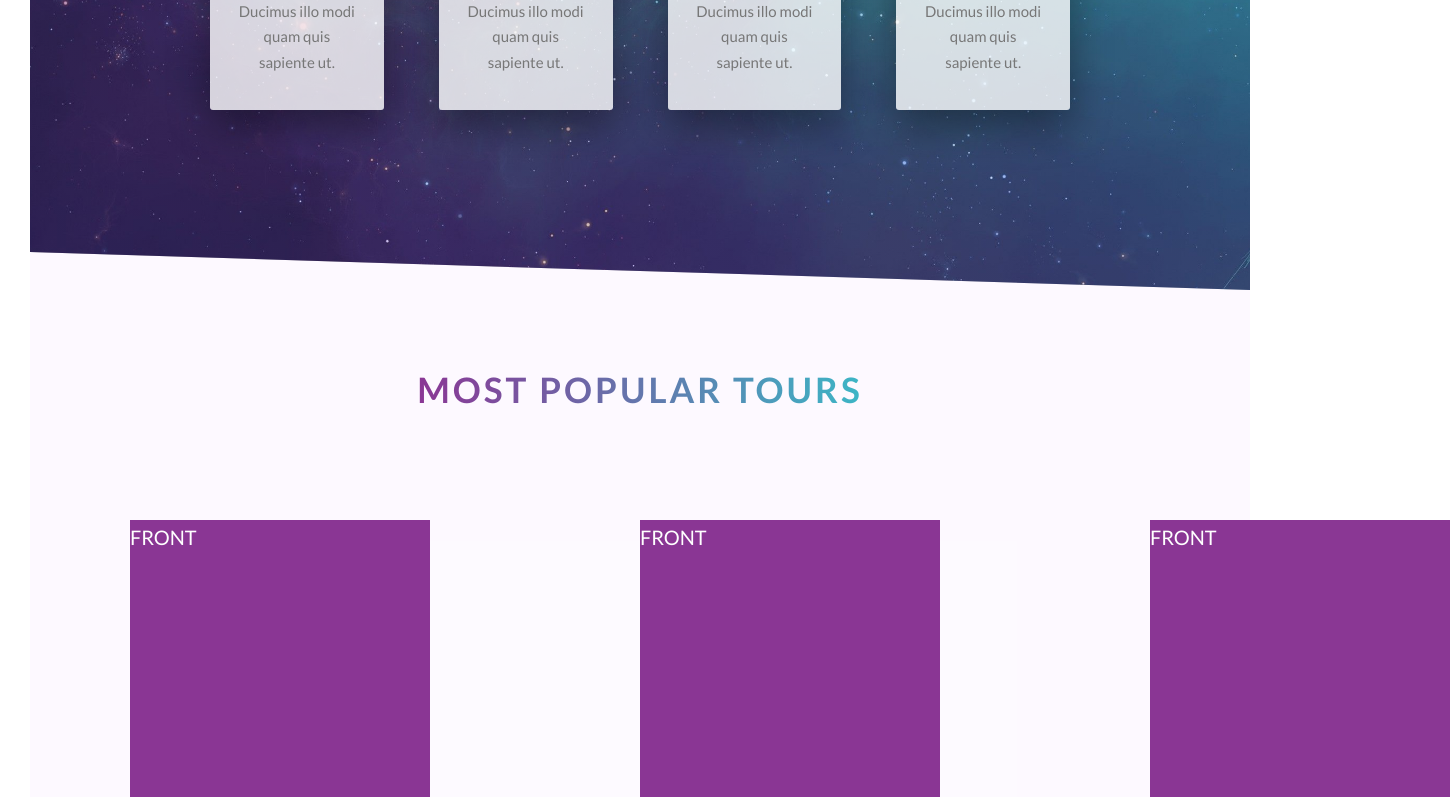
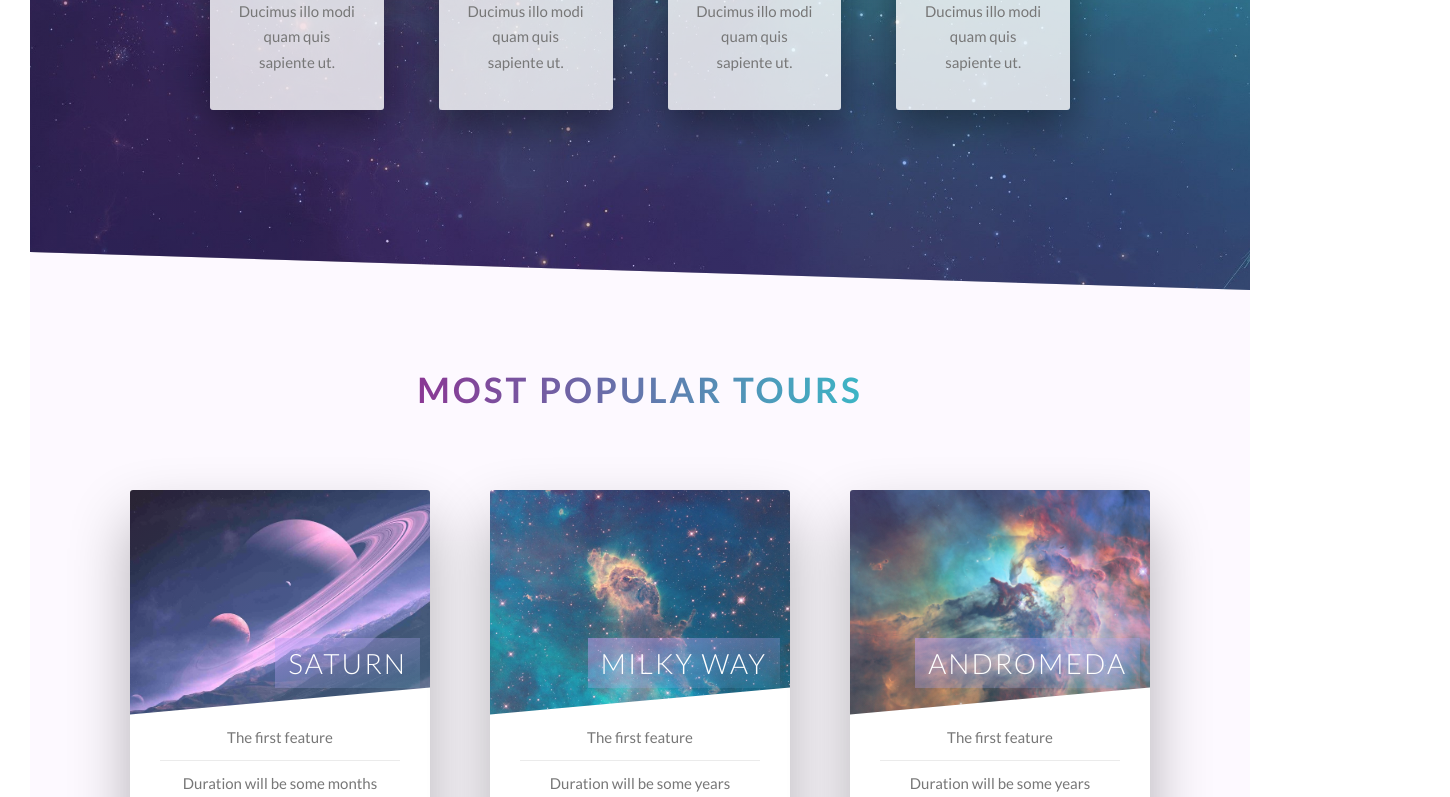
Before and after one commit to Sergei-Vorfolomeev/orbita-project, a React (Create React App) app: page / in a window 1280 px wide. Shown: the part 2000-2797 px from the top of the page, 1450 px wide, since content can reach past the window. Built offline with nearby package versions, Linux system fonts and the light colour scheme.

Commit message:
tour section - front part

```diff
--- a/src/components/About.tsx
+++ b/src/components/About.tsx
@@ -5,9 +5,14 @@ import star from "../img/sun.jpg";
 import {Title} from "./common/Title";
 
 export const About = () => {
+
+    const titleStyleMarginBottomBig = {
+        marginBottom: '10rem'
+    }
+
     return (
         <section className={'section-about'}>
-            <Title text={'Exiting tours for adventurous people'}/>
+            <Title text={'Exiting tours for adventurous people'} style={titleStyleMarginBottomBig}/>
             <div className="container">
                 <div className="text-container">
                     <h3 className="heading-tertiary u-margin-bottom-small">
--- a/src/components/SectionTours.tsx
+++ b/src/components/SectionTours.tsx
@@ -1,15 +1,47 @@
 import React from 'react';
 import {Title} from "./common/Title";
 import {Tour} from "./common/Tour";
+import saturn from '../img/saturn.jpeg'
+import jupiter from '../img/galaxy.jpg'
+import andromeda from '../img/WallpaperDog-5560400.jpg'
 
 export const SectionTours = () => {
+
+    const color1 = 'rgba(198, 163, 250, 0.2)';
+    const color2 = 'rgba(78, 214, 231, 0.3)'
+    const color3 = 'rgba(121,78,231,0.3)'
+    const color4 = 'rgba(78,231,208,0.3)'
+
+    const saturnTourStyles = {
+        backgroundImage: `linear-gradient(to right bottom, ${color1}, ${color2}), url(${saturn})`
+        // linear-gradient(to right bottom, ${color1}, ${color2}),
+        //`url(${saturn})`,
+    }
+    const milkyWayTourStyles = {
+        backgroundImage: `linear-gradient(to right bottom, ${color3}, ${color4}), url(${jupiter})`
+        // linear-gradient(to right bottom, ${color3}, ${color4}),
+        //`url(${saturn})`,
+    }
+    const andromedaTourStyles = {
+        backgroundImage: `linear-gradient(to right bottom, ${color3}, ${color4}), url(${andromeda})`
+        // linear-gradient(to right bottom, ${color3}, ${color4}),
+        //`url(${saturn})`,
+    }
+    const titleStyleMarginBottomMedium = {
+        marginBottom: '70px'
+    }
+
+    const saturnTourDetails = ['The first feature', 'Duration will be some months', 'Visit Saturn\'s moons', 'Explore Saturn\'s rings', 'minus optio porro reiciendis unde vero']
+    const milkyWayTourDetails = ['The first feature', 'Duration will be some years', 'Visit other star system', 'Explore our galaxy', 'minus optio porro reiciendis unde vero']
+    const andromedaTourDetails = ['The first feature', 'Duration will be some years', 'Visit other star system', 'Explore our galaxy', 'minus optio porro reiciendis unde vero']
+
     return (
         <section className={'section-tours'}>
-            <Title text={'Most popular tours'}/>
+            <Title text={'Most popular tours'} style={titleStyleMarginBottomMedium}/>
             <div className="container">
-                <Tour/>
-                <Tour/>
-                <Tour/>
+                <Tour title={'Saturn'} style={saturnTourStyles} details={saturnTourDetails}/>
+                <Tour title={'Milky way'} style={milkyWayTourStyles} details={milkyWayTourDetails}/>
+                <Tour title={'Andromeda'} style={andromedaTourStyles} details={andromedaTourDetails}/>
             </div>
         </section>
     );
--- a/src/components/common/Title.tsx
+++ b/src/components/common/Title.tsx
@@ -2,11 +2,12 @@ import React from 'react';
 
 type TitlePropsType = {
     text: string
+    style: {marginBottom: string}
 }
 
 export const Title = (props: TitlePropsType) => {
     return (
-        <div className={"u-center-text u-margin-bottom-big"}>
+        <div className={"u-center-text"} style={props.style}>
             <h2 className={"heading-secondary"}>
                 {props.text}
             </h2>
--- a/src/components/common/Tour.tsx
+++ b/src/components/common/Tour.tsx
@@ -1,10 +1,30 @@
 import React from 'react';
 
-export const Tour = () => {
+type TourPropsType = {
+    title: string
+    style: {backgroundImage: string}
+    details: string[]
+}
+
+export const Tour = (props: TourPropsType) => {
     return (
         <div className={'card'}>
             <div className="card__side card__side--front">
-                FRONT
+                <div className="card__picture" style={props.style}>
+
+                </div>
+                <h4 className="card__heading">
+                    <span className="card__heading-span">{props.title}</span>
+                </h4>
+                <div className="card__details">
+                    <ul>
+                        {props.details.map((el, index) => {
+                            return (
+                                <li key={index}>{el}</li>
+                            )
+                        })}
+                    </ul>
+                </div>
             </div>
             <div className="card__side card__side--back">
                 BACK
--- a/src/sass/abstracts/_variables.scss
+++ b/src/sass/abstracts/_variables.scss
@@ -2,10 +2,13 @@
 $color-gradient-start: rgba(255, 125, 125, 0.66);
 $color-gradient-end: rgba(169, 120, 206, 0.3);
 $color-white: #fff;
+
 $color-grey: #555;
 $color-grey-light-1: rgba(253, 248, 255, 0.78);
+$color-grey-light-2: #eee;
+
 $color-black: #000;
-$color-primary: rgba(113, 12, 125, 0.82);
+$color-primary: rgba(113, 13, 125, 0.82);
 $color-secondary: rgba(56, 180, 196, 0.98);
 
 
--- a/src/sass/base/_utilities.scss
+++ b/src/sass/base/_utilities.scss
@@ -4,6 +4,9 @@
 .u-margin-bottom-big {
   margin-bottom: 10rem;
 }
+.u-margin-bottom-medium {
+  margin-bottom: 7rem;
+}
 .u-margin-bottom-small {
   margin-bottom: 1.5rem;
 }
--- a/src/sass/components/_card.scss
+++ b/src/sass/components/_card.scss
@@ -1,31 +1,36 @@
 .card {
- // position: relative;
- // height: 50rem;
+  position: relative;
+  height: 50rem;
   perspective: 150rem;
   -moz-perpective: 150rem;
+  width: 30rem;
 
   &__side {
     height: 50rem;
-    color: #fff;
-    font-size: 2rem;
-    transition: all .8s ease;
-    position: absolute;
-    top: 0;
-    left: 0;
+    transition: all 0.8s ease;
     backface-visibility: hidden;
-    width: 300px;
+    width: 100%;
+    border-radius: 3px;
+    box-shadow: 0 3rem 6rem rgba($color-black, 0.3);
+    overflow: hidden;
 
     &--front {
-      background-color: $color-primary;
+      background-color: $color-white;
     }
 
     &--back {
-      background-color: $color-secondary;
-     transform: rotateY(180deg);
+      background-image: linear-gradient(
+                      to right bottom,
+                      rgba($color-primary, 0.8),
+                      rgba($color-secondary, 0.7));
+      transform: rotateY(180deg);
+      position: absolute;
+      top: 0;
+      left: 0;
     }
   }
 
-  &:hover &__side--front  {
+  &:hover &__side--front {
     background-color: $color-primary;
     transform: rotateY(180deg);
   }
@@ -34,4 +39,58 @@
     background-color: $color-secondary;
     transform: rotateY(360deg);
   }
+
+  .card__picture {
+    height: 45%;
+    //background-image: linear-gradient(
+    //                to right bottom,
+    //                rgba(198, 163, 250, .2),
+    //                #4ED6E772);
+    //url("../../img/saturn.jpeg");
+    background-size: cover;
+    background-position: center;
+    background-blend-mode: screen;
+    clip-path: polygon(0 0, 100% 0, 100% 88%, 0 100%);
+  }
+
+  .card__heading {
+    text-align: right;
+    font-size: 2.8rem;
+    font-weight: 300;
+    text-transform: uppercase;
+    letter-spacing: 2px;
+    color: $color-white;
+    position: absolute;
+    top: 15rem;
+    right: 1rem;
+    box-decoration-break: clone;
+  }
+
+  .card__heading-span {
+    background-image: linear-gradient(
+                    to right bottom,
+                    rgba(198, 163, 250, .5),
+                    rgba(rgba(78, 214, 231, 0.45), 0.1));
+    padding: 0.8rem 1.3rem;
+  }
+
+  .card__details {
+
+    ul {
+      list-style: none;
+      width: 80%;
+      margin: 0 auto;
+    }
+
+    li {
+      text-align: center;
+      font-size: 1.5rem;
+      padding: 1rem;
+
+      &:not(:last-child) {
+        border-bottom: 1px solid rgba(black, 0.08);
+      }
+    }
+
+  }
 }
--- a/src/sass/components/_feature.scss
+++ b/src/sass/components/_feature.scss
@@ -15,7 +15,6 @@
   &:hover {
     transform: translateY(-1rem) scale(1.03);
     box-shadow: 0 3rem 6rem rgba($color-black, 0.4);
-
   }
 
   &__icon {
--- a/src/sass/pages/_home.scss
+++ b/src/sass/pages/_home.scss
@@ -36,4 +36,10 @@
   height: 110vh;
   margin-top: -10vh;
   padding: 15rem 0;
+  display: flex;
+  flex-direction: column;
 }
+.box {
+
+
+}
```
Also changed, not shown: src/img/jupiter.webp (added), src/img/saturn.jpeg (added).
